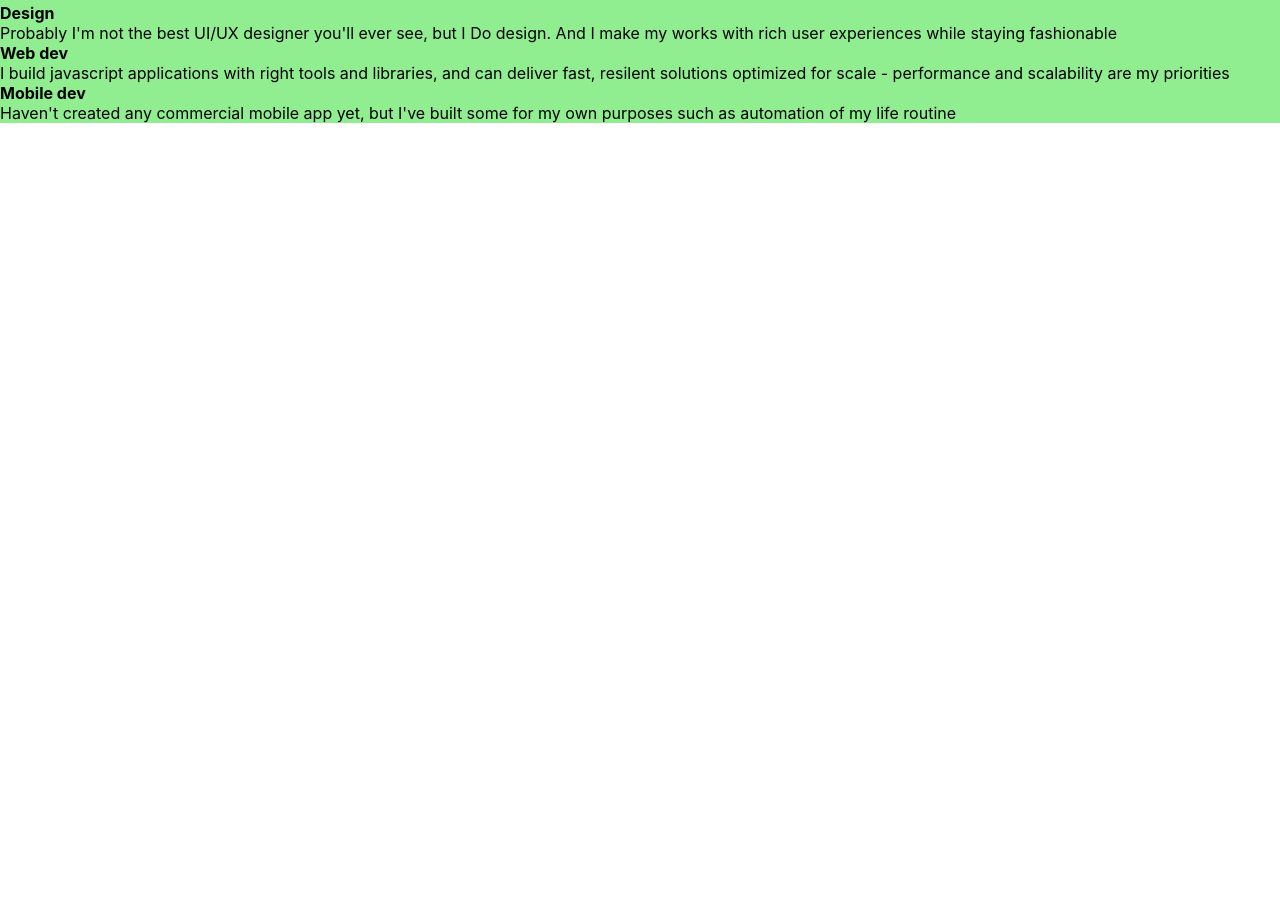
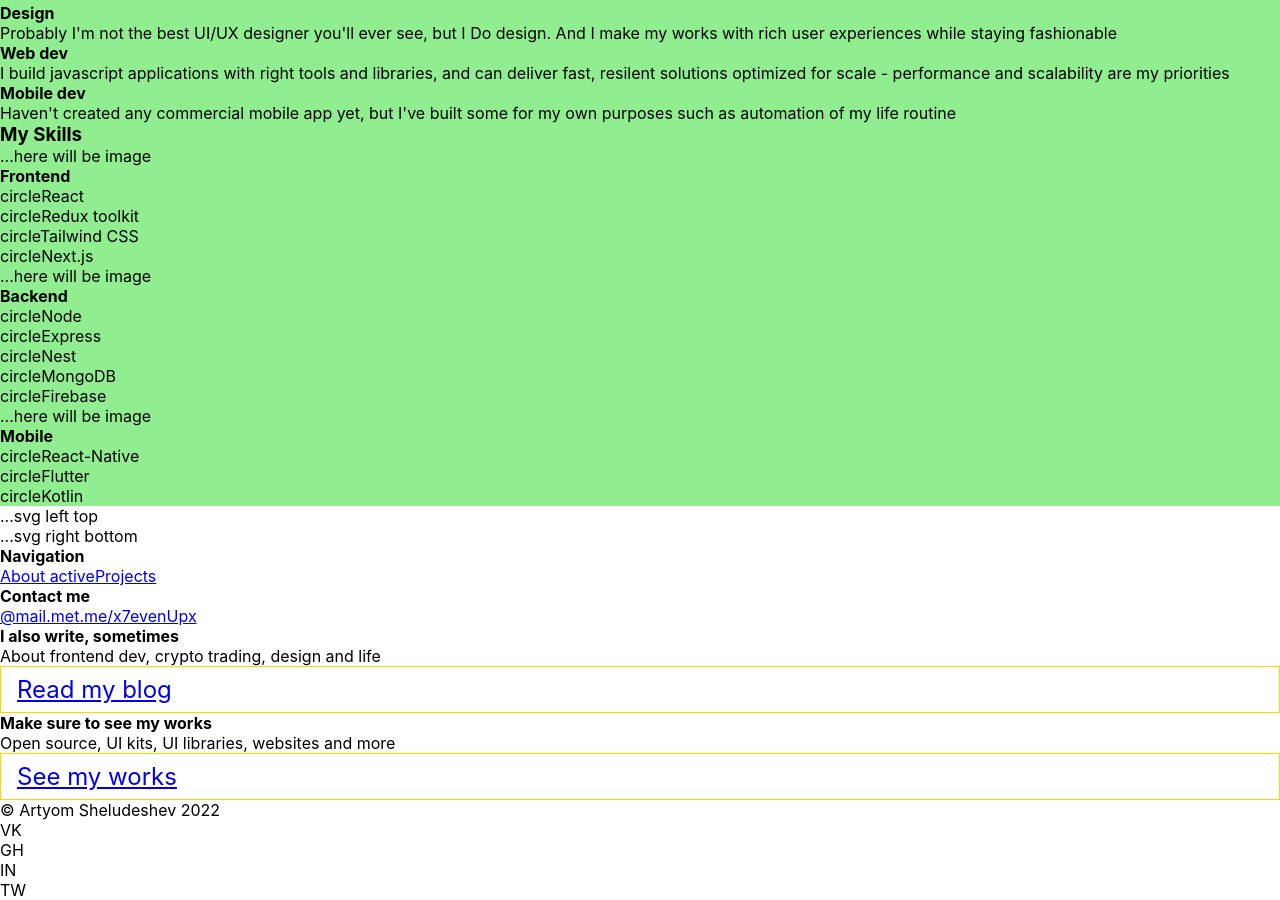
Before and after one commit to 7evenUp/ashel-portfolio, a React (Create React App) app: page / in a window 1280 px wide. Shown: the part 368-1268 px from the top of the page. Before the commit the page ends 800 px from the top, so only its background shows below. Built offline with nearby package versions, Linux system fonts and the light colour scheme.

Commit message:
Connected sass variables. Filled fully About page with html content

```diff
--- a/src/index.scss
+++ b/src/index.scss
@@ -1,3 +1,5 @@
+@use './styles/colors';
+
 *, *::before, *::after {
   box-sizing: border-box;
   margin: 0;
--- a/src/pages/About/About.module.scss
+++ b/src/pages/About/About.module.scss
@@ -1,5 +1,7 @@
+@use '../../styles/colors';
+
 .header {
-  background: linear-gradient(90deg, #EFC173 29.8%, #6667AB 29.8% 70.2%);
+  background: linear-gradient(90deg, colors.$secondary 29.8%, colors.$primary 29.8% 70.2%);
   padding: 96px 0px;
 }
 
--- a/src/pages/About/About.tsx
+++ b/src/pages/About/About.tsx
@@ -60,10 +60,136 @@ export default function About() {
           </div>
         </section>
 
-        <section>
-
+        <section className={styles.section}>
+          <h3 className={styles.section_heading}>My Skills</h3>
+          <div className={styles.section_content}>
+            <div className={styles.skills}>
+              <div className={styles.skill}>
+                <figure className={styles.skill_image}>
+                  ...here will be image
+                </figure>
+                <h4 className={styles.skill_heading}>Frontend</h4>
+                <ul className={styles.skill_list}>
+                  <li className={styles.skill_list_item}>
+                    <span>circle</span>
+                    <span>React</span>
+                  </li>
+                  <li className={styles.skill_list_item}>
+                    <span>circle</span>
+                    <span>Redux toolkit</span>
+                  </li>
+                  <li className={styles.skill_list_item}>
+                    <span>circle</span>
+                    <span>Tailwind CSS</span>
+                  </li>
+                  <li className={styles.skill_list_item}>
+                    <span>circle</span>
+                    <span>Next.js</span>
+                  </li>
+                </ul>
+              </div>
+              <div className={styles.skill}>
+                <figure className={styles.skill_image}>
+                  ...here will be image
+                </figure>
+                <h4 className={styles.skill_heading}>Backend</h4>
+                <ul className={styles.skill_list}>
+                  <li className={styles.skill_list_item}>
+                    <span>circle</span>
+                    <span>Node</span>
+                  </li>
+                  <li className={styles.skill_list_item}>
+                    <span>circle</span>
+                    <span>Express</span>
+                  </li>
+                  <li className={styles.skill_list_item}>
+                    <span>circle</span>
+                    <span>Nest</span>
+                  </li>
+                  <li className={styles.skill_list_item}>
+                    <span>circle</span>
+                    <span>MongoDB</span>
+                  </li>
+                  <li className={styles.skill_list_item}>
+                    <span>circle</span>
+                    <span>Firebase</span>
+                  </li>
+                </ul>
+              </div>
+              <div className={styles.skill}>
+                <figure className={styles.skill_image}>
+                  ...here will be image
+                </figure>
+                <h4 className={styles.skill_heading}>Mobile</h4>
+                <ul className={styles.skill_list}>
+                  <li className={styles.skill_list_item}>
+                    <span>circle</span>
+                    <span>React-Native</span>
+                  </li>
+                  <li className={styles.skill_list_item}>
+                    <span>circle</span>
+                    <span>Flutter</span>
+                  </li>
+                  <li className={styles.skill_list_item}>
+                    <span>circle</span>
+                    <span>Kotlin</span>
+                  </li>
+                </ul>
+              </div>
+            </div>
+          </div>
         </section>
-
+        <footer className={styles.footer}>
+          <figure className={styles.footer_decoration_left}>
+            ...svg left top
+          </figure>
+          <figure className={styles.footer_decoration_right}>
+            ...svg right bottom
+          </figure>
+          <div className={styles.footer_top}>
+            <div className={styles.footer_top_left}>
+              <div>
+                <h4>Navigation</h4>
+                <div>
+                  <Link to={'/about'}>About active</Link>
+                  <Link to={'/about'}>Projects</Link>
+                </div>
+              </div>
+              <div>
+                <h4>Contact me</h4>
+                <div>
+                  <a href='mailto:sheludeshev.artyom@mail.ru'>@mail.me</a>
+                  <a href='t.me/x7evenUpx'>t.me/x7evenUpx</a>
+                </div>
+              </div>
+            </div>
+            <div className={styles.footer_top_right}>
+              <div>
+                <h4>I also write, sometimes</h4>
+                <p>About frontend dev, crypto trading, design and life</p>
+                <Button>
+                  <a href='https://ashel.vercel.app'>Read my blog</a>
+                </Button>
+              </div>
+              <div>
+                <h4>Make sure to see my works</h4>
+                <p>Open source, UI kits, UI libraries, websites and more</p>
+                <Button>
+                  <Link to={'/projects'}>See my works</Link>
+                </Button>
+              </div>
+            </div>
+          </div>
+          <div className={styles.footer_bottom}>
+            <span className={styles.copyright}>© Artyom Sheludeshev 2022</span>
+            <ul className={styles.socials}>
+              <li>VK</li>
+              <li>GH</li>
+              <li>IN</li>
+              <li>TW</li>
+            </ul>
+          </div>
+        </footer>
       </div>
     </>
   )
--- /dev/null
+++ b/src/styles/_colors.scss
@@ -0,0 +1,6 @@
+$white: #F0EDE8;
+$black: #28282D;
+$gray: #625C60;
+$beige: #DCD4D1;
+$primary: #6667AB;
+$secondary: #EFC173;
```
